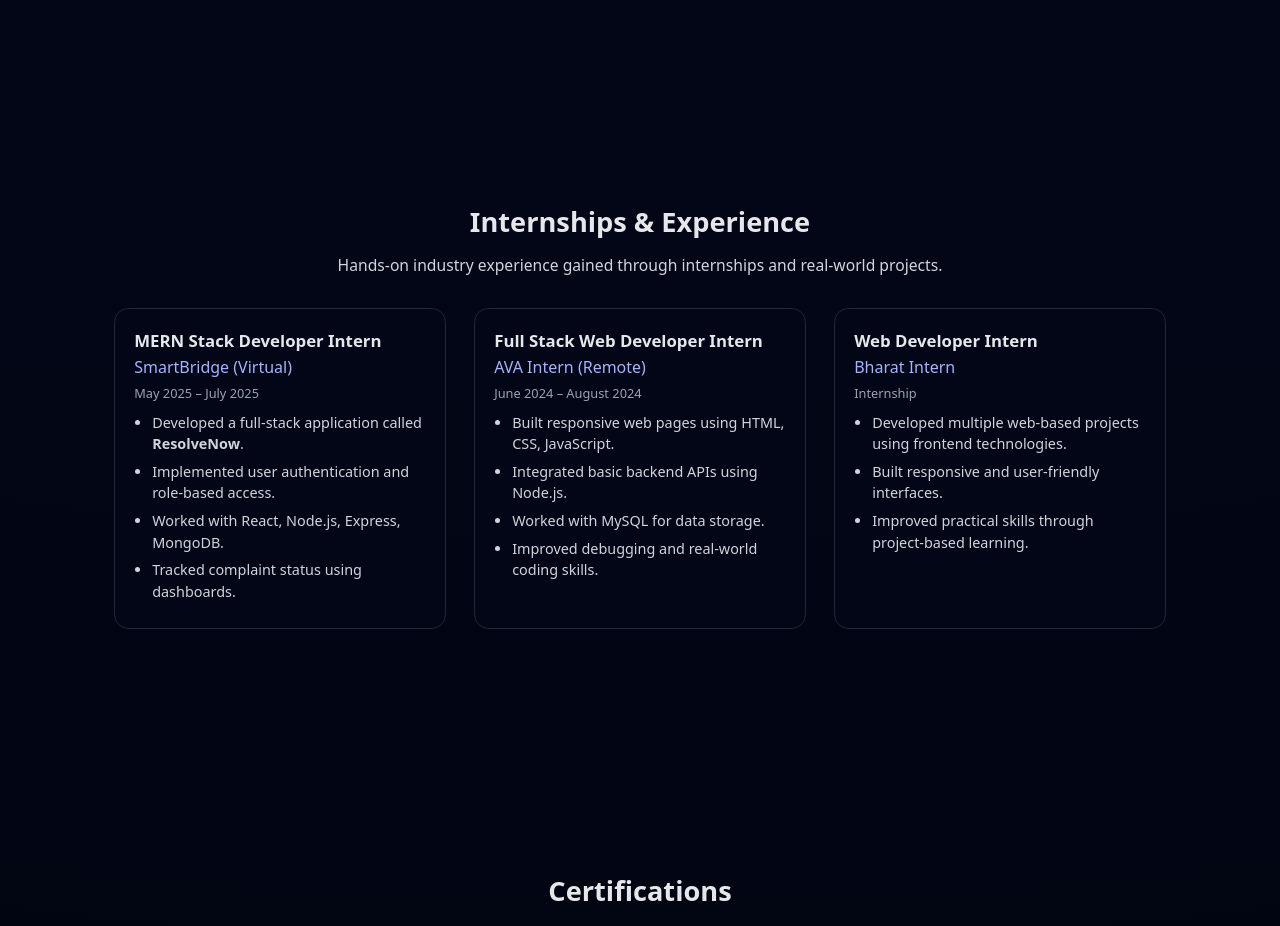
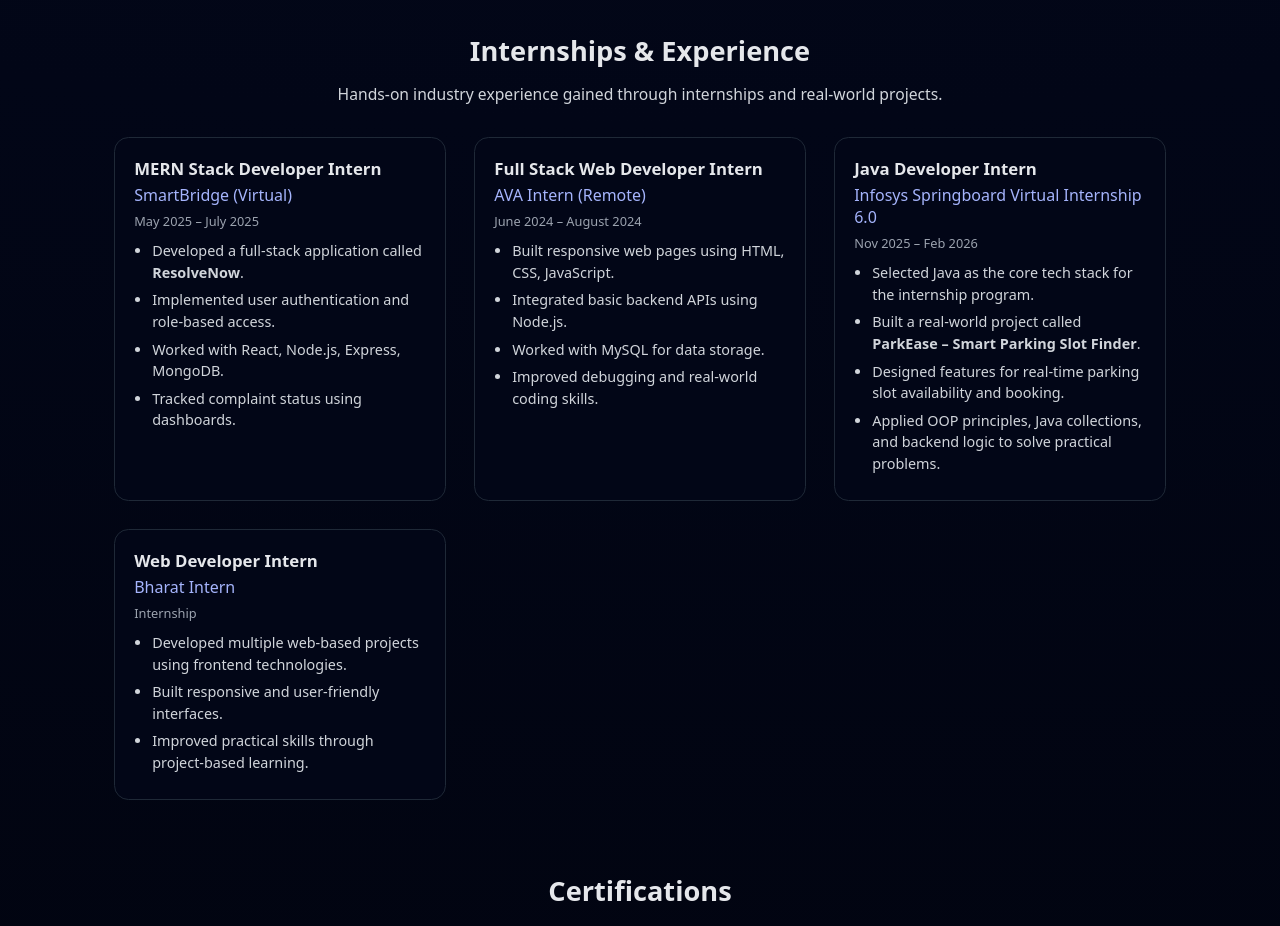
Before and after one commit to Bhavyasree1711/BhavyaSree_Portfolio, a React (Create React App) app: page / in a window 1280 px wide. Shown: the part 4040-4966 px from the top of the page. Built offline with nearby package versions, Linux system fonts and the light colour scheme.

Commit message:
Add Infosys Springboard Virtual Internship 6.0 with ParkEase project

```diff
--- a/src/components/Experience.js
+++ b/src/components/Experience.js
@@ -36,6 +36,20 @@
             <li>Improved debugging and real-world coding skills.</li>
           </ul>
         </div>
+        {/* Infosys Springboard */}
+        <div className="experience-card hover-pop">
+          <h3 className="experience-role">Java Developer Intern</h3>
+          <p className="experience-company">Infosys Springboard Virtual Internship 6.0</p>
+          <span className="experience-duration">Nov 2025 – Feb 2026</span>
+
+          <ul className="experience-points">
+            <li>Selected Java as the core tech stack for the internship program.</li>
+            <li>Built a real-world project called <b>ParkEase – Smart Parking Slot Finder</b>.</li>
+            <li>Designed features for real-time parking slot availability and booking.</li>
+            <li>Applied OOP principles, Java collections, and backend logic to solve practical problems.</li>
+          </ul>
+        </div>
+
         {/* Bharat Intern */}
         <div className="experience-card hover-pop">
           <h3 className="experience-role">Web Developer Intern</h3>
```
